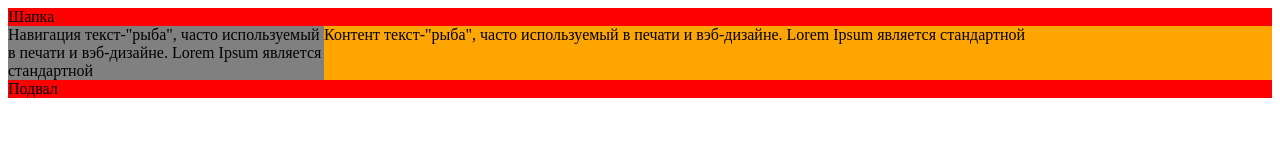
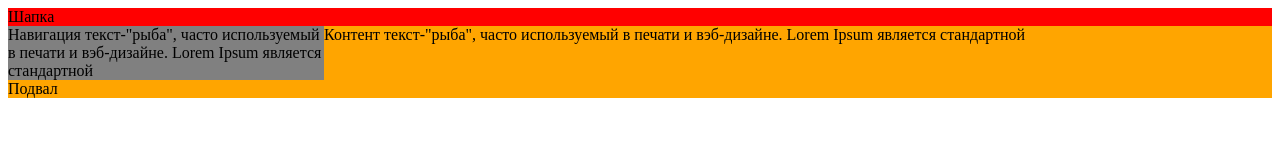
Before and after one commit to smokerz47/test, a plain HTML site: page index.html in a window 1280 px wide. Drawn offline with Linux system fonts and the light colour scheme.

Commit message:
оранжевый

```diff
--- a/style.css
+++ b/style.css
@@ -26,5 +26,5 @@ body {
 }
 
 .footer {
-	background-color: red;
+	background-color: Orange;
 }
```
